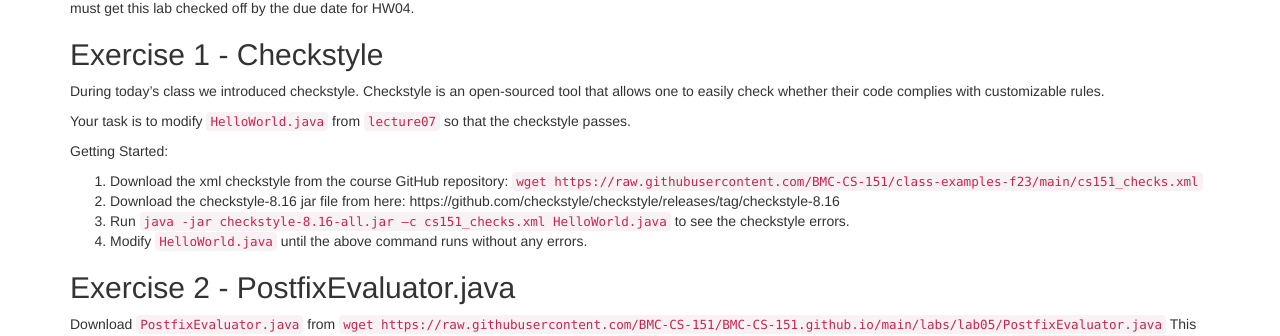
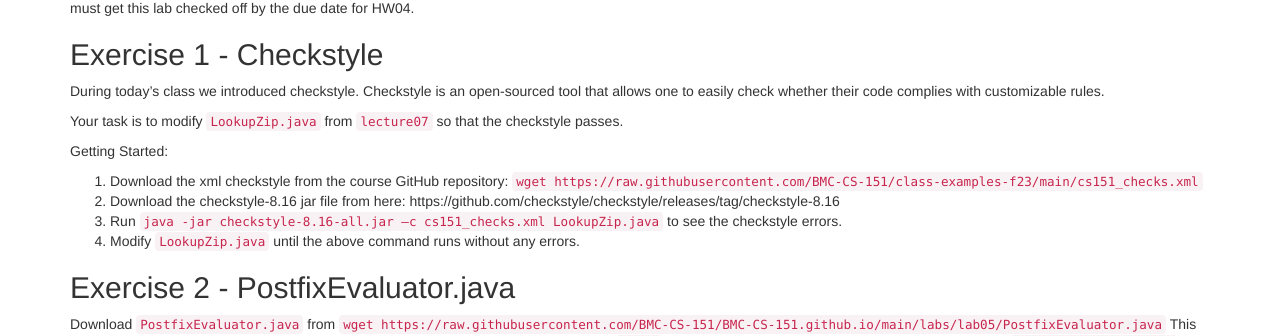
Before and after one commit to kalte0/BMC-CS-151.github.io, a Jekyll site: the page built from labs/Lab05.md, in a window 1280 px wide and 900 px high. Shown: the part 367-703 px from the top of the window. Built offline with Jekyll 4.4.1, drawn with Linux system fonts in a browser that asks for light colours; nearby versions of some CDN libraries.

Commit message:
Update Lab05.md

````diff
--- a/labs/Lab05.md
+++ b/labs/Lab05.md
@@ -68,15 +68,15 @@ You must get this lab checked off by the due date for HW04.
 During today's class we introduced checkstyle. Checkstyle is an open-sourced tool that
 allows one to easily check whether their code complies with customizable rules.
 
-Your task is to modify `HelloWorld.java` from `lecture07` so that the checkstyle passes.
+Your task is to modify `LookupZip.java` from `lecture07` so that the checkstyle passes.
 
 Getting Started:
 1. Download the xml checkstyle from the course GitHub repository: ```wget https://raw.githubusercontent.com/BMC-CS-151/class-examples-f23/main/cs151_checks.xml```
 2. Download the checkstyle-8.16 jar file from here: https://github.com/checkstyle/checkstyle/releases/tag/checkstyle-8.16
 3. Run
-	```java -jar checkstyle-8.16-all.jar –c  cs151_checks.xml HelloWorld.java```
+	```java -jar checkstyle-8.16-all.jar –c  cs151_checks.xml LookupZip.java```
 to see the checkstyle errors.
-4. Modify `HelloWorld.java` until the above command runs without any errors.
+4. Modify `LookupZip.java` until the above command runs without any errors.
 
 ## Exercise 2 - PostfixEvaluator.java
 
````
